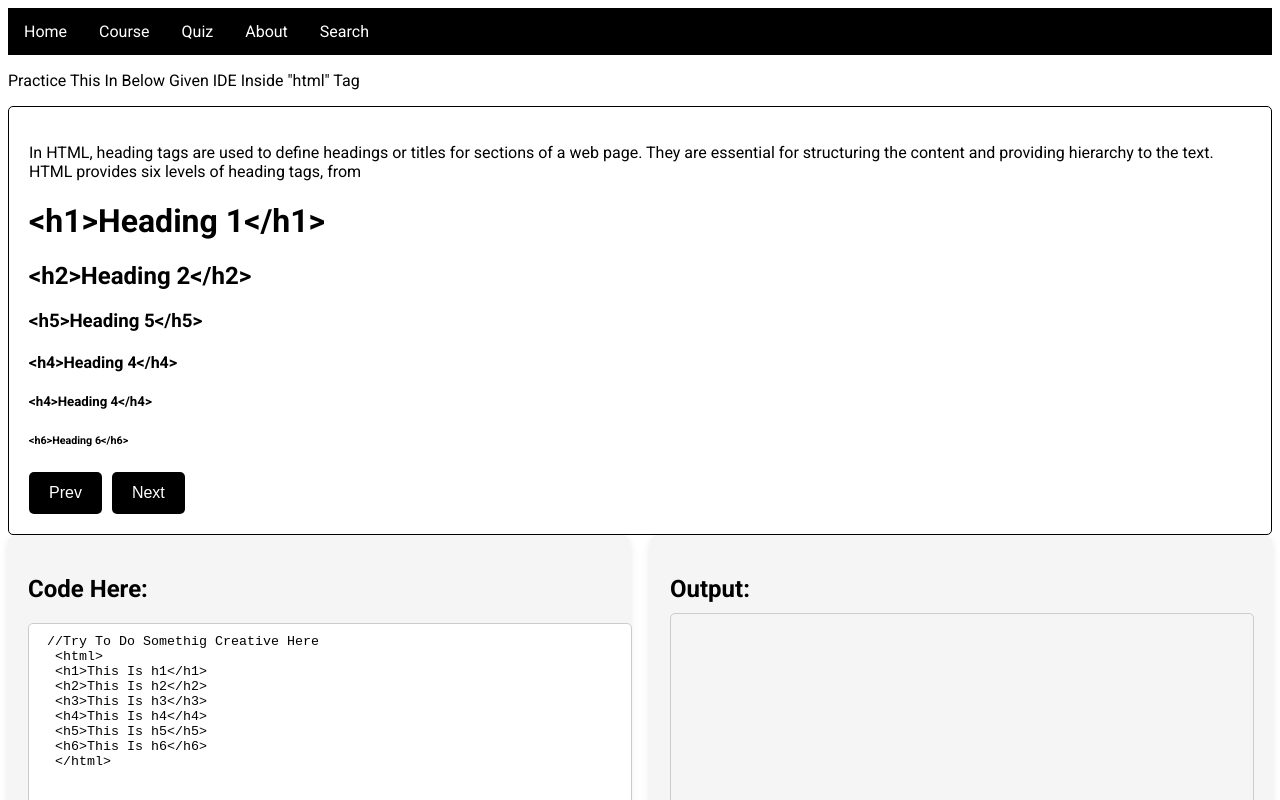
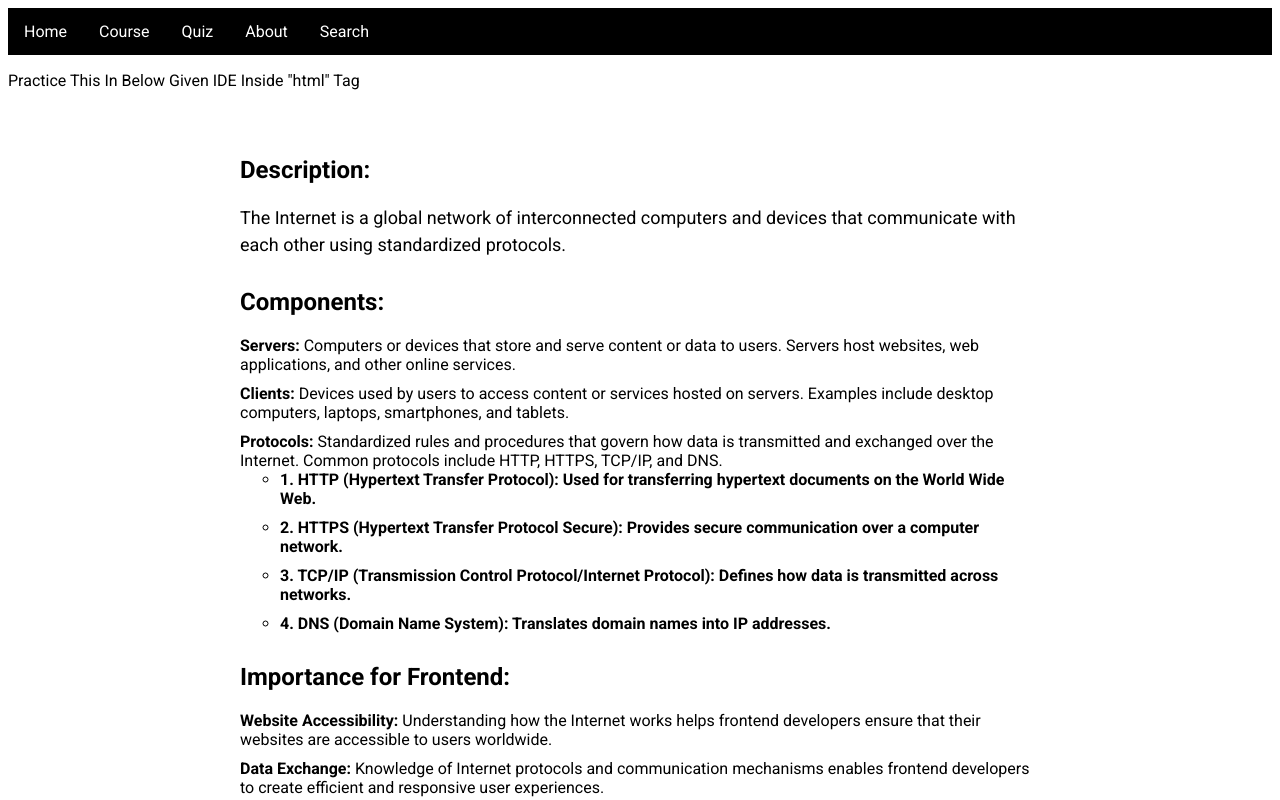
Before and after one commit to Abdulrazaq2002/w3academy, a React (Create React App) app: page /html in a window 1280 px wide. Shown: the top 800 px of the page. Built offline with nearby package versions, Linux system fonts and the light colour scheme.

Commit message:
first commit

```diff
--- a/src/html/heading.js
+++ b/src/html/heading.js
@@ -98,12 +98,14 @@ export default function Heading({ onNext, onPrev, currentSec }) {
         <h4>{html.heading.h4.textContent}</h4>
         <h5>{html.heading.h4.textContent}</h5>
         <h6>{html.heading.h6.textContent}</h6>
+        <Link to='/inter'>
           <button
             style={buttonStyle}
             onClick={onPrev}
             disabled={currentSec === 0}>
             Prev
           </button>
+        </Link>
         <Link to='/para'>
           <button style={buttonStyle} onClick={onNext}>
             Next
--- a/src/html/html.js
+++ b/src/html/html.js
@@ -3,7 +3,7 @@ import htmlData from "../json/html.json";
 import Form from "./form";
 import Para from "./para";
 import Heading from "./heading";
-import Compilar from "../component/compilar";
+import Inter from "../pages/inter";
 
 export default function HTML() {
   const { htmlDocument } = htmlData;
@@ -23,6 +23,13 @@ export default function HTML() {
     <>
       <p>Practice This In Below Given IDE Inside "html" Tag</p>
       {currentSection === 0 && (
+        <Inter
+          onNext={nextSection}
+          onPrev={prevSection}
+          currentSec={currentSection}
+        />
+      )}
+      {currentSection === 1 && (
         <Heading
           onNext={nextSection}
           onPrev={prevSection}
@@ -30,12 +37,12 @@ export default function HTML() {
         />
       )}
 
-      {currentSection === 1 && (
+      {currentSection === 2 && (
         <paired>
           <Para onNext={nextSection} onPrev={prevSection} />
         </paired>
       )}
-      {currentSection === 2 && (
+      {currentSection === 3 && (
         <>
           <Form
             onNext={nextSection}
--- a/src/pages/course.js
+++ b/src/pages/course.js
@@ -5,11 +5,13 @@ export default function Course() {
   return (
     <div className='course-container'>
       <h1 className='course-item'>
-        <h1 className='course-item'>
-          <Link to='/inter'>Internet</Link>
-        </h1>
         <ol>
           <Link to='/html'>Html</Link>
+          <li>
+            <h1 className='course-item'>
+              <Link to='/inter'>Internet</Link>
+            </h1>
+          </li>
           <Link to='/heading'>
             <li>Heading</li>
           </Link>
--- a/src/pages/home.js
+++ b/src/pages/home.js
@@ -36,13 +36,13 @@ export default function Home() {
       <section className='roadmap-section'>
         <div className='Roadmap'>
           <p>How To Be A Web-dev:-</p>
-          <p>
+          {/* <p>
             1. Learn What Is{" "}
             <Link title='./Internet' className='link' to='/inter'>
               {" "}
               Internet
             </Link>
-          </p>
+          </p> */}
           <p>
             2. Learn{" "}
             <Link title='./Html' className='link' to='/html'>
--- a/src/pages/inter.js
+++ b/src/pages/inter.js
@@ -2,10 +2,36 @@ import React from "react";
 import InternetJson from "../json/internet.json";
 import "../style/internet.css";
 import Footer from "../component/footer";
+import { Link } from "react-router-dom";
 
-const Inter = () => {
+const Inter = ({ onNext, onPrev, currentSec }) => {
   const { description, components, importance_for_frontend } =
     InternetJson.internet;
+  const headingStyle = {
+    marginTop: "10px",
+    display: "block",
+    backgroundColor: "white",
+    padding: "20px",
+    border: "1px solid black",
+    borderRadius: "5px",
+  };
+
+  const buttonStyle = {
+    backgroundColor: "black",
+    color: "white",
+    padding: "12px 20px",
+    border: "none",
+    borderRadius: "5px",
+    cursor: "pointer",
+    marginRight: "10px",
+    fontSize: "16px",
+    transition: "background-color 0.3s",
+    textDecoration: "none",
+  };
+
+  const linkStyle = {
+    textDecoration: "none",
+  };
 
   return (
     <>
@@ -42,6 +68,17 @@ const Inter = () => {
             ))}
           </ul>
         </div>
+        <button
+          style={buttonStyle}
+          onClick={onPrev}
+          disabled={currentSec === 0}>
+          Prev
+        </button>
+        <Link to='/heading'>
+          <button style={buttonStyle} onClick={onNext}>
+            Next
+          </button>
+        </Link>
       </div>
 
       <Footer />
```
Lines whose indentation alone changed are shown as unchanged.
